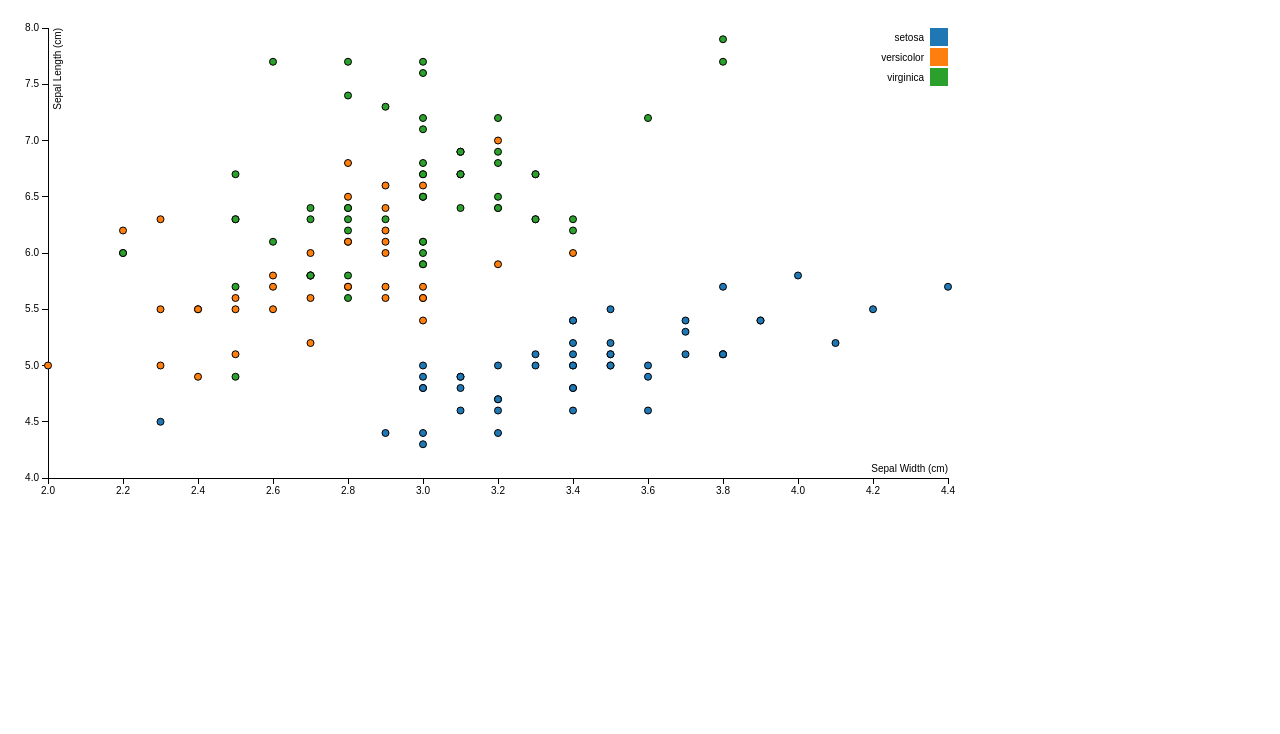
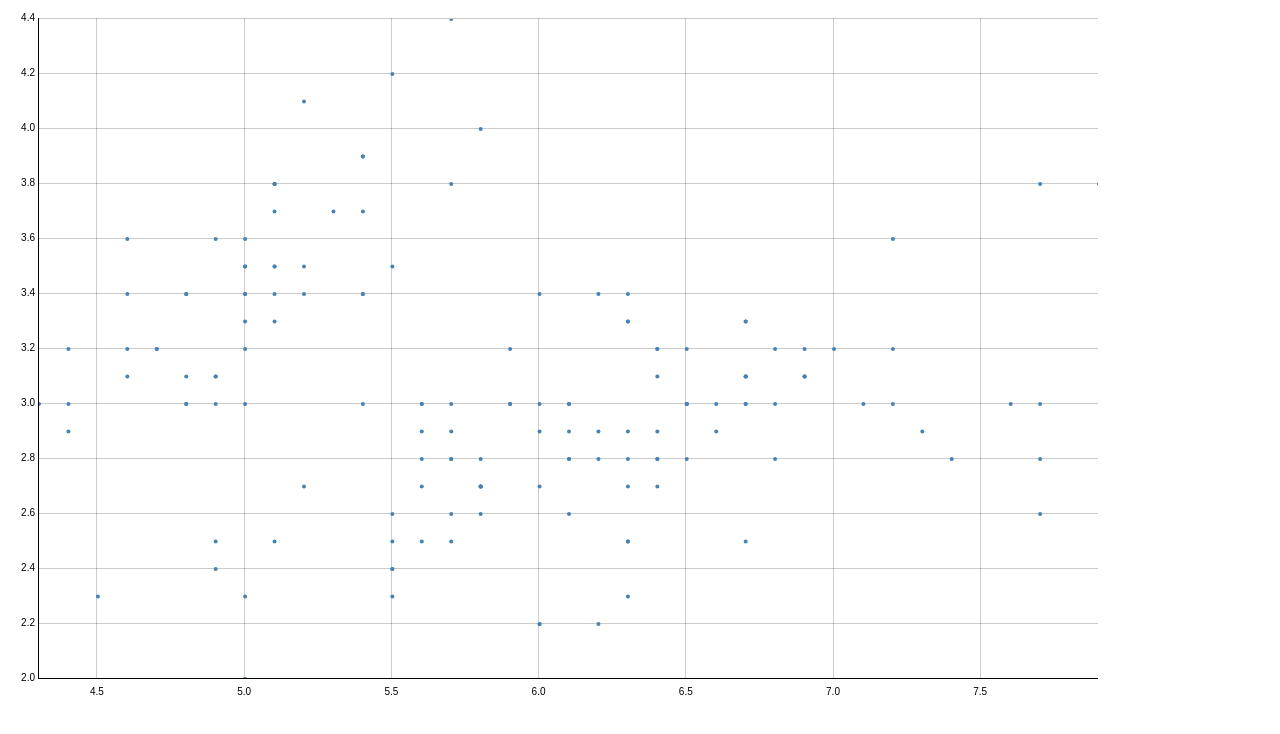
Before and after one commit to daniellecloss/d3-canvas-scatterplot, a website: page src/index.html in a window 1280 px wide. Drawn offline with Linux system fonts and the light colour scheme; files whose address does not match are found by name.

Commit message:
canvas plot with svg axes

```diff
--- a/data/data.tsv
+++ b/data/data.tsv
@@ -1,151 +1,151 @@
-sepalLength	sepalWidth	petalLength	petalWidth	species
-5.1	3.5	1.4	0.2	setosa
-4.9	3.0	1.4	0.2	setosa
-4.7	3.2	1.3	0.2	setosa
-4.6	3.1	1.5	0.2	setosa
-5.0	3.6	1.4	0.2	setosa
-5.4	3.9	1.7	0.4	setosa
-4.6	3.4	1.4	0.3	setosa
-5.0	3.4	1.5	0.2	setosa
-4.4	2.9	1.4	0.2	setosa
-4.9	3.1	1.5	0.1	setosa
-5.4	3.7	1.5	0.2	setosa
-4.8	3.4	1.6	0.2	setosa
-4.8	3.0	1.4	0.1	setosa
-4.3	3.0	1.1	0.1	setosa
-5.8	4.0	1.2	0.2	setosa
-5.7	4.4	1.5	0.4	setosa
-5.4	3.9	1.3	0.4	setosa
-5.1	3.5	1.4	0.3	setosa
-5.7	3.8	1.7	0.3	setosa
-5.1	3.8	1.5	0.3	setosa
-5.4	3.4	1.7	0.2	setosa
-5.1	3.7	1.5	0.4	setosa
-4.6	3.6	1.0	0.2	setosa
-5.1	3.3	1.7	0.5	setosa
-4.8	3.4	1.9	0.2	setosa
-5.0	3.0	1.6	0.2	setosa
-5.0	3.4	1.6	0.4	setosa
-5.2	3.5	1.5	0.2	setosa
-5.2	3.4	1.4	0.2	setosa
-4.7	3.2	1.6	0.2	setosa
-4.8	3.1	1.6	0.2	setosa
-5.4	3.4	1.5	0.4	setosa
-5.2	4.1	1.5	0.1	setosa
-5.5	4.2	1.4	0.2	setosa
-4.9	3.1	1.5	0.2	setosa
-5.0	3.2	1.2	0.2	setosa
-5.5	3.5	1.3	0.2	setosa
-4.9	3.6	1.4	0.1	setosa
-4.4	3.0	1.3	0.2	setosa
-5.1	3.4	1.5	0.2	setosa
-5.0	3.5	1.3	0.3	setosa
-4.5	2.3	1.3	0.3	setosa
-4.4	3.2	1.3	0.2	setosa
-5.0	3.5	1.6	0.6	setosa
-5.1	3.8	1.9	0.4	setosa
-4.8	3.0	1.4	0.3	setosa
-5.1	3.8	1.6	0.2	setosa
-4.6	3.2	1.4	0.2	setosa
-5.3	3.7	1.5	0.2	setosa
-5.0	3.3	1.4	0.2	setosa
-7.0	3.2	4.7	1.4	versicolor
-6.4	3.2	4.5	1.5	versicolor
-6.9	3.1	4.9	1.5	versicolor
-5.5	2.3	4.0	1.3	versicolor
-6.5	2.8	4.6	1.5	versicolor
-5.7	2.8	4.5	1.3	versicolor
-6.3	3.3	4.7	1.6	versicolor
-4.9	2.4	3.3	1.0	versicolor
-6.6	2.9	4.6	1.3	versicolor
-5.2	2.7	3.9	1.4	versicolor
-5.0	2.0	3.5	1.0	versicolor
-5.9	3.0	4.2	1.5	versicolor
-6.0	2.2	4.0	1.0	versicolor
-6.1	2.9	4.7	1.4	versicolor
-5.6	2.9	3.6	1.3	versicolor
-6.7	3.1	4.4	1.4	versicolor
-5.6	3.0	4.5	1.5	versicolor
-5.8	2.7	4.1	1.0	versicolor
-6.2	2.2	4.5	1.5	versicolor
-5.6	2.5	3.9	1.1	versicolor
-5.9	3.2	4.8	1.8	versicolor
-6.1	2.8	4.0	1.3	versicolor
-6.3	2.5	4.9	1.5	versicolor
-6.1	2.8	4.7	1.2	versicolor
-6.4	2.9	4.3	1.3	versicolor
-6.6	3.0	4.4	1.4	versicolor
-6.8	2.8	4.8	1.4	versicolor
-6.7	3.0	5.0	1.7	versicolor
-6.0	2.9	4.5	1.5	versicolor
-5.7	2.6	3.5	1.0	versicolor
-5.5	2.4	3.8	1.1	versicolor
-5.5	2.4	3.7	1.0	versicolor
-5.8	2.7	3.9	1.2	versicolor
-6.0	2.7	5.1	1.6	versicolor
-5.4	3.0	4.5	1.5	versicolor
-6.0	3.4	4.5	1.6	versicolor
-6.7	3.1	4.7	1.5	versicolor
-6.3	2.3	4.4	1.3	versicolor
-5.6	3.0	4.1	1.3	versicolor
-5.5	2.5	4.0	1.3	versicolor
-5.5	2.6	4.4	1.2	versicolor
-6.1	3.0	4.6	1.4	versicolor
-5.8	2.6	4.0	1.2	versicolor
-5.0	2.3	3.3	1.0	versicolor
-5.6	2.7	4.2	1.3	versicolor
-5.7	3.0	4.2	1.2	versicolor
-5.7	2.9	4.2	1.3	versicolor
-6.2	2.9	4.3	1.3	versicolor
-5.1	2.5	3.0	1.1	versicolor
-5.7	2.8	4.1	1.3	versicolor
-6.3	3.3	6.0	2.5	virginica
-5.8	2.7	5.1	1.9	virginica
-7.1	3.0	5.9	2.1	virginica
-6.3	2.9	5.6	1.8	virginica
-6.5	3.0	5.8	2.2	virginica
-7.6	3.0	6.6	2.1	virginica
-4.9	2.5	4.5	1.7	virginica
-7.3	2.9	6.3	1.8	virginica
-6.7	2.5	5.8	1.8	virginica
-7.2	3.6	6.1	2.5	virginica
-6.5	3.2	5.1	2.0	virginica
-6.4	2.7	5.3	1.9	virginica
-6.8	3.0	5.5	2.1	virginica
-5.7	2.5	5.0	2.0	virginica
-5.8	2.8	5.1	2.4	virginica
-6.4	3.2	5.3	2.3	virginica
-6.5	3.0	5.5	1.8	virginica
-7.7	3.8	6.7	2.2	virginica
-7.7	2.6	6.9	2.3	virginica
-6.0	2.2	5.0	1.5	virginica
-6.9	3.2	5.7	2.3	virginica
-5.6	2.8	4.9	2.0	virginica
-7.7	2.8	6.7	2.0	virginica
-6.3	2.7	4.9	1.8	virginica
-6.7	3.3	5.7	2.1	virginica
-7.2	3.2	6.0	1.8	virginica
-6.2	2.8	4.8	1.8	virginica
-6.1	3.0	4.9	1.8	virginica
-6.4	2.8	5.6	2.1	virginica
-7.2	3.0	5.8	1.6	virginica
-7.4	2.8	6.1	1.9	virginica
-7.9	3.8	6.4	2.0	virginica
-6.4	2.8	5.6	2.2	virginica
-6.3	2.8	5.1	1.5	virginica
-6.1	2.6	5.6	1.4	virginica
-7.7	3.0	6.1	2.3	virginica
-6.3	3.4	5.6	2.4	virginica
-6.4	3.1	5.5	1.8	virginica
-6.0	3.0	4.8	1.8	virginica
-6.9	3.1	5.4	2.1	virginica
-6.7	3.1	5.6	2.4	virginica
-6.9	3.1	5.1	2.3	virginica
-5.8	2.7	5.1	1.9	virginica
-6.8	3.2	5.9	2.3	virginica
-6.7	3.3	5.7	2.5	virginica
-6.7	3.0	5.2	2.3	virginica
-6.3	2.5	5.0	1.9	virginica
-6.5	3.0	5.2	2.0	virginica
-6.2	3.4	5.4	2.3	virginica
-5.9	3.0	5.1	1.8	virginica
+x	y
+5.1	3.5
+4.9	3.0
+4.7	3.2
+4.6	3.1
+5.0	3.6
+5.4	3.9
+4.6	3.4
+5.0	3.4
+4.4	2.9
+4.9	3.1
+5.4	3.7
+4.8	3.4
+4.8	3.0
+4.3	3.0
+5.8	4.0
+5.7	4.4
+5.4	3.9
+5.1	3.5
+5.7	3.8
+5.1	3.8
+5.4	3.4
+5.1	3.7
+4.6	3.6
+5.1	3.3
+4.8	3.4
+5.0	3.0
+5.0	3.4
+5.2	3.5
+5.2	3.4
+4.7	3.2
+4.8	3.1
+5.4	3.4
+5.2	4.1
+5.5	4.2
+4.9	3.1
+5.0	3.2
+5.5	3.5
+4.9	3.6
+4.4	3.0
+5.1	3.4
+5.0	3.5
+4.5	2.3
+4.4	3.2
+5.0	3.5
+5.1	3.8
+4.8	3.0
+5.1	3.8
+4.6	3.2
+5.3	3.7
+5.0	3.3
+7.0	3.2
+6.4	3.2
+6.9	3.1
+5.5	2.3
+6.5	2.8
+5.7	2.8
+6.3	3.3
+4.9	2.4
+6.6	2.9
+5.2	2.7
+5.0	2.0
+5.9	3.0
+6.0	2.2
+6.1	2.9
+5.6	2.9
+6.7	3.1
+5.6	3.0
+5.8	2.7
+6.2	2.2
+5.6	2.5
+5.9	3.2
+6.1	2.8
+6.3	2.5
+6.1	2.8
+6.4	2.9
+6.6	3.0
+6.8	2.8
+6.7	3.0
+6.0	2.9
+5.7	2.6
+5.5	2.4
+5.5	2.4
+5.8	2.7
+6.0	2.7
+5.4	3.0
+6.0	3.4
+6.7	3.1
+6.3	2.3
+5.6	3.0
+5.5	2.5
+5.5	2.6
+6.1	3.0
+5.8	2.6
+5.0	2.3
+5.6	2.7
+5.7	3.0
+5.7	2.9
+6.2	2.9
+5.1	2.5
+5.7	2.8
+6.3	3.3
+5.8	2.7
+7.1	3.0
+6.3	2.9
+6.5	3.0
+7.6	3.0
+4.9	2.5
+7.3	2.9
+6.7	2.5
+7.2	3.6
+6.5	3.2
+6.4	2.7
+6.8	3.0
+5.7	2.5
+5.8	2.8
+6.4	3.2
+6.5	3.0
+7.7	3.8
+7.7	2.6
+6.0	2.2
+6.9	3.2
+5.6	2.8
+7.7	2.8
+6.3	2.7
+6.7	3.3
+7.2	3.2
+6.2	2.8
+6.1	3.0
+6.4	2.8
+7.2	3.0
+7.4	2.8
+7.9	3.8
+6.4	2.8
+6.3	2.8
+6.1	2.6
+7.7	3.0
+6.3	3.4
+6.4	3.1
+6.0	3.0
+6.9	3.1
+6.7	3.1
+6.9	3.1
+5.8	2.7
+6.8	3.2
+6.7	3.3
+6.7	3.0
+6.3	2.5
+6.5	3.0
+6.2	3.4
+5.9	3.0
--- a/src/index.html
+++ b/src/index.html
@@ -1,114 +1,123 @@
 <!DOCTYPE html>
-<meta charset="utf-8">
-<style>
+<html lang="en">
+<head>
+    <meta charset="UTF-8">
+    <style>
+        text {
+            font: 10px sans-serif;
+        }
+        .plot {
+            position: absolute;
+        }
+        #plot-canvas {
+            z-index: 2;
+        }
+        #axis-svg {
+            z-index: 1;
+        }
+        .axis path,
+        .axis line {
+            fill: none;
+            stroke: #000;
+            shape-rendering: crispEdges;
+        }
+        .tick line{
+            opacity: 0.2;
+        }
+    </style>
+</head>
+<body>
+    <svg id="axis-svg" class="plot"></svg>
+    <canvas id="plot-canvas" class="plot"></canvas>
+</body>
+<script src="js/d3.v3.js" charset="utf-8"></script>
+<script>
+    // constants
+    var pointRadius = 2;
 
-body {
-  font: 10px sans-serif;
-}
+    // define all size variables
+    var fullWidth = 1100;
+    var fullHeight = 700;
+    var margin = {top: 10, right: 10, bottom: 30, left: 30};
+    var width = fullWidth - margin.left - margin.right;
+    var height = fullHeight - margin.top - margin.bottom;
 
-.axis path,
-.axis line {
-  fill: none;
-  stroke: #000;
-  shape-rendering: crispEdges;
-}
-
-.dot {
-  stroke: #000;
-}
-
-</style>
-<body>
-<script src="js/d3.v3.js"></script>
-<script>
-
-var margin = {top: 20, right: 20, bottom: 30, left: 40},
-    width = 960 - margin.left - margin.right,
-    height = 500 - margin.top - margin.bottom;
-
-var x = d3.scale.linear()
-    .range([0, width]);
-
-var y = d3.scale.linear()
-    .range([height, 0]);
-
-var color = d3.scale.category10();
-
-var xAxis = d3.svg.axis()
-    .scale(x)
-    .orient("bottom");
-
-var yAxis = d3.svg.axis()
-    .scale(y)
-    .orient("left");
-
-var svg = d3.select("body").append("svg")
-    .attr("width", width + margin.left + margin.right)
-    .attr("height", height + margin.top + margin.bottom)
-  .append("g")
-    .attr("transform", "translate(" + margin.left + "," + margin.top + ")");
 
 d3.tsv("data/data.tsv", function(error, data) {
   if (error) throw error;
 
-  data.forEach(function(d) {
-    d.sepalLength = +d.sepalLength;
-    d.sepalWidth = +d.sepalWidth;
-  });
+    // the canvas is shifted by 1px to prevent any artefacts
+    // when the svg axis and the canvas overlap
+    var canvas = d3.select("#plot-canvas")
+        .attr("width", width - 1)
+        .attr("height", height - 1)
+        .style("transform", "translate(" + (margin.left + 1) +
+            "px" + "," + (margin.top + 1) + "px" + ")");
 
-  x.domain(d3.extent(data, function(d) { return d.sepalWidth; })).nice();
-  y.domain(d3.extent(data, function(d) { return d.sepalLength; })).nice();
+    var svg = d3.select("#axis-svg")
+        .attr("width", fullWidth)
+        .attr("height", fullHeight)
+        .append("g")
+        .attr("transform", "translate(" + margin.left + "," +
+            margin.top + ")");
 
-  svg.append("g")
-      .attr("class", "x axis")
-      .attr("transform", "translate(0," + height + ")")
-      .call(xAxis)
-    .append("text")
-      .attr("class", "label")
-      .attr("x", width)
-      .attr("y", -6)
-      .style("text-anchor", "end")
-      .text("Sepal Width (cm)");
+    // ranges, scales, axis, objects
+    var xRange = d3.extent(data, function(d) { return d.x });
+    var yRange = d3.extent(data, function(d) { return d.y });
 
-  svg.append("g")
-      .attr("class", "y axis")
-      .call(yAxis)
-    .append("text")
-      .attr("class", "label")
-      .attr("transform", "rotate(-90)")
-      .attr("y", 6)
-      .attr("dy", ".71em")
-      .style("text-anchor", "end")
-      .text("Sepal Length (cm)")
+    var xScale = d3.scale.linear()
+        .domain([xRange[0], xRange[1]])
+        .range([0, width]);
 
-  svg.selectAll(".dot")
-      .data(data)
-    .enter().append("circle")
-      .attr("class", "dot")
-      .attr("r", 3.5)
-      .attr("cx", function(d) { return x(d.sepalWidth); })
-      .attr("cy", function(d) { return y(d.sepalLength); })
-      .style("fill", function(d) { return color(d.species); });
+    var yScale = d3.scale.linear()
+        .domain([yRange[0], yRange[1]])
+        .range([height, 0]);
 
-  var legend = svg.selectAll(".legend")
-      .data(color.domain())
-    .enter().append("g")
-      .attr("class", "legend")
-      .attr("transform", function(d, i) { return "translate(0," + i * 20 + ")"; });
+    var xAxis = d3.svg.axis()
+        .scale(xScale)
+        .innerTickSize(-height)
+        .outerTickSize(0)
+        .tickPadding(10)
+        .orient('bottom');
+    var yAxis = d3.svg.axis()
+        .scale(yScale)
+        .innerTickSize(-width)
+        .outerTickSize(0)
+        .orient('left');
 
-  legend.append("rect")
-      .attr("x", width - 18)
-      .attr("width", 18)
-      .attr("height", 18)
-      .style("fill", color);
+    // append x-axis, y-axis
+    var xAxisSvg = svg.append('g')
+        .attr('class', 'x axis')
+        .attr('transform', 'translate(0,' + height + ')')
+        .call(xAxis);
+    var yAxisSvg = svg.append('g')
+        .attr('class', 'y axis')
+        .call(yAxis);
 
-  legend.append("text")
-      .attr("x", width - 24)
-      .attr("y", 9)
-      .attr("dy", ".35em")
-      .style("text-anchor", "end")
-      .text(function(d) { return d; });
+    // get the canvas drawing context
+    var context = canvas.node().getContext('2d');
+    draw();
+
+    // the draw function draws the full dataset
+    function draw(index) {
+        var active;
+        context.clearRect(0, 0, fullWidth, fullHeight);
+        context.fillStyle = 'steelblue';
+
+        data.forEach(function(point) {
+            drawPoint(point, pointRadius);
+        });
+        context.closePath();
+    }
+
+    function drawPoint(point, r) {
+        var cx = xScale(point.x);
+        var cy = yScale(point.y);
+        context.beginPath();
+        context.arc(cx, cy, r, 0, 2 * Math.PI);
+        context.fill();
+    }
 
 });
-
 </script>
+</html>
```
